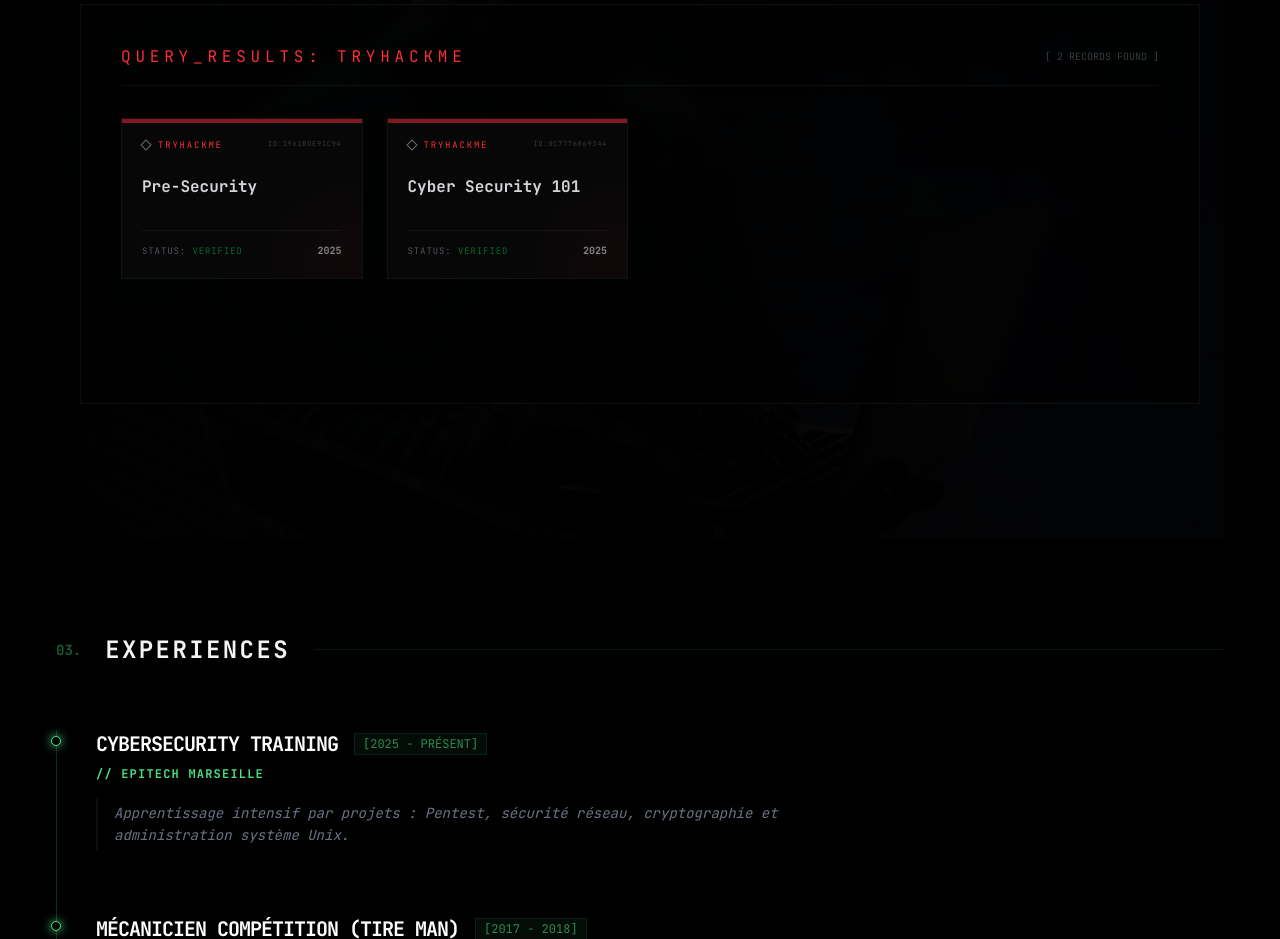
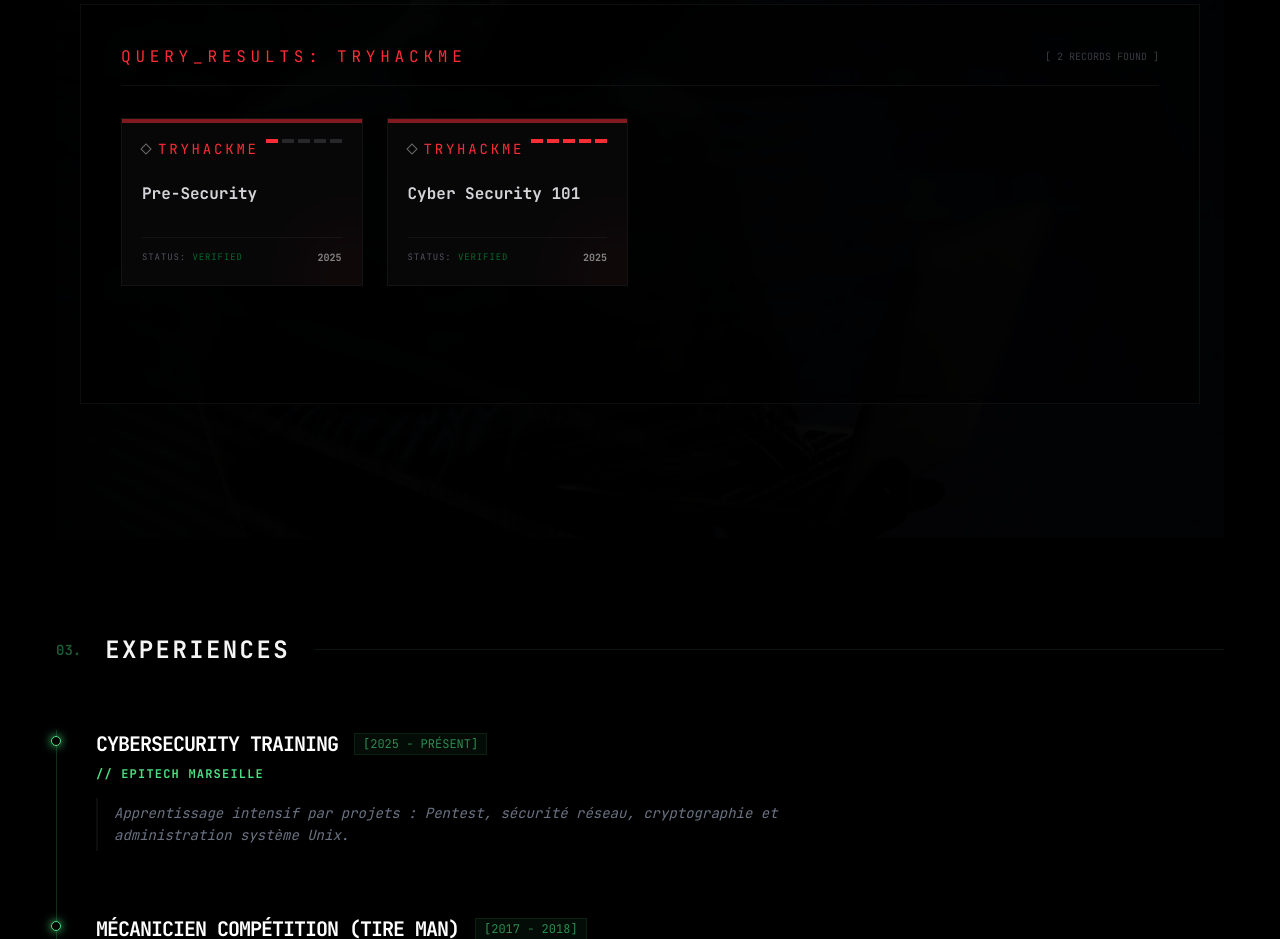
Before and after one commit to JN13012/Portfolio-React, a React (Vite) app: page / in a window 1280 px wide. Shown: the part 3380-4319 px from the top of the page. Built offline with nearby package versions, Linux system fonts and the light colour scheme.

Commit message:
Certification progress, modale, text size, style, difficulty

```diff
--- a/src/components/Certifications.jsx
+++ b/src/components/Certifications.jsx
@@ -24,6 +24,9 @@
       url: "https://tryhackme-certificates.s3-eu-west-1.amazonaws.com/THM-ZCUCFFIQO5.pdf",
       description:
         "Apprentissage des bases des réseaux, du Web, de Linux et de Windows pour la cybersécurité. SI ON CLIQUE SUR l'IMAGE L'imAGE PLEIN ECRAN",
+      difficulte: 1,
+      focus: "Full-Stack AI Deployment",
+      stack: ["Python", "Flask", "IBM Watson", "Unit Testing"],
     },
     {
       titre: "Cyber Security 101",
@@ -33,50 +36,65 @@
       image: CYBERSECYRITY_101,
       url: "https://tryhackme-certificates.s3-eu-west-1.amazonaws.com/THM-VEMPGXQSXD.pdf",
       description: "Introduction aux fondamentaux de la sécurité informatique.",
+      difficulte: 5,
+      focus: "Full-Stack AI Deployment",
+      stack: ["Python", "Flask", "IBM Watson", "Unit Testing"],
     },
     {
       titre: "Introduction to Artificial Intelligence",
-      plateforme: "Coursera",
+      plateforme: "Coursera (IBM)",
       cat: "COURSERA (IBM)",
       date: "2025",
       image: Introduction_to_AI,
       url: "https://coursera.org/share/466abca0568c44dd7e3d3258a47e99ee",
       description:
         "Apprentissage des bases des réseaux, du Web, de Linux et de Windows pour la cybersécurité.",
+      difficulte: 1,
+      focus: "Full-Stack AI Deployment",
+      stack: ["Python", "Flask", "IBM Watson", "Unit Testing"],
     },
     {
       titre: "Generative AI - Introduction and Applications",
-      plateforme: "Coursera",
+      plateforme: "Coursera (IBM)",
       cat: "COURSERA (IBM)",
       date: "2025",
       image: Generative_AI_Introduction,
       url: "https://coursera.org/share/7a06aa71ef5a258e81ad1af7c66a6f80",
       description:
         "Apprentissage des bases des réseaux, du Web, de Linux et de Windows pour la cybersécurité.",
+      difficulte: 2,
+      focus: "Full-Stack AI Deployment",
+      stack: ["Python", "Flask", "IBM Watson", "Unit Testing"],
     },
     {
       titre: "Generative AI - Prompt Engineering Basics",
-      plateforme: "Coursera",
+      plateforme: "Coursera (IBM)",
       cat: "COURSERA (IBM)",
       date: "2025",
       image: Prompt_Engineering,
       url: "https://coursera.org/share/3ce0e969ef13867efe203fe6f1bdbf0d",
       description:
         "Apprentissage des bases des réseaux, du Web, de Linux et de Windows pour la cybersécurité.",
+      difficulte: 3,
+      focus: "Full-Stack AI Deployment",
+      stack: ["Python", "Flask", "IBM Watson", "Unit Testing"],
     },
     {
       titre: "Introduction to Software Engineering",
-      plateforme: "Coursera",
+      plateforme: "Coursera (IBM)",
       cat: "COURSERA (IBM)",
       date: "2025",
       image: Software_Engineering,
       url: "https://coursera.org/share/1f4b38f67dfcdb136733cd9ec6d77da7",
       description:
         "Apprentissage des bases des réseaux, du Web, de Linux et de Windows pour la cybersécurité.",
+      difficulte: 4,
+      focus: "Full-Stack AI Deployment",
+      stack: ["Python", "Flask", "IBM Watson", "Unit Testing"],
     },
     {
       titre: "Introduction to HTML, CSS & JavaScript",
-      plateforme: "Coursera",
+      plateforme: "Coursera (IBM)",
       cat: "COURSERA (IBM)",
       date: "2025",
       image: Intro_HTML_CSS_JavaScript,
@@ -85,26 +103,35 @@
                     Identify the developer tools, online editors like JSFiddle, and integrated development environments (IDEs) for building and testing web applications.
                     Create and structure basic web pages using HTML and style them with CSS.
                     Develop dynamic and interactive web pages using JavaScript, including DOM manipulation, form validation, and client-side scripting techniques.`,
+      difficulte: 5,
+      focus: "Full-Stack AI Deployment",
+      stack: ["Python", "Flask", "IBM Watson", "Unit Testing"],
     },
     {
       titre: "Python for Data Science, AI & Development",
-      plateforme: "Coursera",
+      plateforme: "Coursera (IBM)",
       cat: "COURSERA (IBM)",
       date: "2025",
       image: Python_Data_Science,
       url: "https://coursera.org/share/12ef6d1161ebabe8bd0bc270f208d8f3",
       description:
         "Apprentissage des bases des réseaux, du Web, de Linux et de Windows pour la cybersécurité.",
+      difficulte: 1,
+      focus: "Full-Stack AI Deployment",
+      stack: ["Python", "Flask", "IBM Watson", "Unit Testing"],
     },
     {
       titre: "Developing AI Applications with Python and Flask",
-      plateforme: "Coursera",
+      plateforme: "Coursera (IBM)",
       cat: "COURSERA (IBM)",
       date: "2025",
       image: Developing_AI_With_Python_Flask,
       url: "https://coursera.org/share/9e097eac39d7c42bdb4fa1826f485bc5",
       description:
         "Apprentissage des bases des réseaux, du Web, de Linux et de Windows pour la cybersécurité.",
+      difficulte: 1,
+      focus: "Full-Stack AI Deployment",
+      stack: ["Python", "Flask", "IBM Watson", "Unit Testing"],
     },
   ];
 
@@ -217,59 +244,166 @@
 
         {/* --- MODALE --- */}
         {selectedCert && (
-          <div className="fixed inset-0 z-[100] flex items-center justify-center p-4 bg-black/90 backdrop-blur-md">
+          <div className="fixed inset-0 z-[100] flex items-center justify-center p-4 bg-black/95 backdrop-blur-xl">
             <div
-              className={`bg-zinc-950 border ${activeConfig.theme.border} md:w-[80vw] lg:w-[60vw] max-h-[85vh] relative overflow-hidden flex flex-col shadow-2xl`}
+              className={`bg-zinc-950 border ${activeConfig.theme.border} w-[95vw] md:w-[85vw] lg:w-[75vw] max-h-[90vh] relative overflow-hidden flex flex-col shadow-[0_0_50px_rgba(0,0,0,0.5)]`}
             >
-              {/* HEADER */}
+              {/* HEADER : TITRE CENTRAL */}
               <div className="p-6  text-center relative">
                 <p
                   className={`text-sm font-mono tracking-[0.3em] uppercase mb-3 ${activeConfig.theme.text}`}
                 >
                   {selectedCert.plateforme}_DATABASE_RECORD
                 </p>
-                <h3 className="text-xl md:text-3xl font-bold text-white uppercase font-mono">
+                <h3 className="text-xl md:text-3xl font-bold text-white uppercase font-mono pb-5">
                   {selectedCert.titre}
                 </h3>
                 <button
                   onClick={() => setSelectedCert(null)}
-                  className="absolute top-6 right-6 text-zinc-600 hover:text-white font-mono text-xl"
+                  className="absolute top-6 right-6 text-zinc-300 hover:text-white font-mono text-xl"
                 >
-                  [X]
+                  [ESC_EXIT]
                 </button>
+
+                <div className="mt-auto p-4 border-b border-t border-white/10 flex justify-between items-center">
+                  <div className="flex justify-end items-center gap-2">
+                    <span className="text-green-400 font-mono text-base uppercase">
+                      Acquisition_Date:
+                    </span>
+                    <span className="text-white font-mono text-base">
+                      {selectedCert.date}
+                    </span>
+                  </div>
+                  <div>
+                    <h4
+                      className={`font-mono text-sm uppercase mb-1 ${
+                        selectedCert.difficulte === 1
+                          ? "text-green-300"
+                          : selectedCert.difficulte === 2
+                            ? "text-green-600"
+                            : selectedCert.difficulte === 3
+                              ? "text-yellow-300"
+                              : selectedCert.difficulte === 4
+                                ? "text-yellow-600"
+                                : "text-red-500"
+                      }`}
+                    >
+                      Difficulty_Level
+                    </h4>
+                    <div className="flex gap-1">
+                      {[1, 2, 3, 4, 5].map((level) => (
+                        <div
+                          key={level}
+                          className={`w-5 h-2 ${
+                            level <= (selectedCert.difficulte)
+                              ? selectedCert.difficulte === 1
+                                ? "bg-green-300"
+                                : selectedCert.difficulte === 2
+                                  ? "bg-green-600"
+                                  : selectedCert.difficulte === 3
+                                    ? "bg-yellow-300"
+                                    : selectedCert.difficulte === 4
+                                      ? "bg-yellow-600"
+                                      : "bg-red-500"
+                              : "bg-zinc-800"
+                          }`}
+                        ></div>
+                      ))}
+                    </div>
+                  </div>
+                </div>
               </div>
 
-              {/* BODY */}
-              <div className="flex flex-col md:flex-row flex-grow overflow-hidden gap-4 px-4">
-                {/* IMAGE */}
-                <div className="w-full md:w-3/5 flex items-center justify-center">
+              {/* BODY : 2 COLONNES */}
+              <div className="flex flex-col md:flex-row flex-grow overflow-hidden">
+                {/* COLONNE GAUCHE : VISUEL */}
+                <div className="w-full md:w-1/2 bg-transparent flex items-center justify-center p-6 border-r border-white/5">
+                  <div
+                    className="relative group cursor-zoom-in"
+                    onClick={() => window.open(selectedCert.image, "_blank")}
+                  >
+                    {/* Effet de lueur derrière l'image */}
+                    <div
+                      className={`absolute inset-0 ${activeConfig.theme.bg} opacity-10 blur-3xl group-hover:opacity-20 transition-opacity`}
+                    ></div>
                     <img
                       src={selectedCert.image}
                       alt={selectedCert.titre}
-                    className="max-w-full max-h-full object-contain shadow-2xl"
+                      className="relative z-10 max-w-full max-h-[50vh] object-contain shadow-2xl border border-white/10"
                     />
-                </div>
-
-                {/* DESCRIPTION */}
-                <div className="w-full md:w-1/2 p-8 flex flex-col pt-16 bg-zinc-900/30 border border-white/5">
-                  <span className="text-zinc-500 font-mono text-xl mb-2 uppercase tracking-widest">
-                    {">"} Description:
-                  </span>
-                  <p className="text-zinc-400 text-sm md:text-base font-mono leading-relaxed border-l-2 border-white/10 pl-4">
-                    {selectedCert.description}
+                    <p className="absolute bottom-2 right-2 text-[8px] font-mono text-zinc-500 opacity-0 group-hover:opacity-100 transition-opacity">
+                      CLICK_TO_ENLARGE
                     </p>
                   </div>
                 </div>
 
-              {/* FOOTER LINK */}
-              <div className="p-6  bg-black/40">
+                {/* COLONNE DROITE : DATA & DETAILS */}
+                <div className="w-full md:w-1/2 p-8 overflow-y-auto bg-zinc-900/20 flex flex-col gap-8">
+                  {/* SECTION 1 : DESCRIPTION */}
+                  <div>
+                    <h4 className="text-zinc-500 font-mono text-lg uppercase tracking-[0.2em] mb-3 flex items-center gap-3">
+                      <span className={activeConfig.theme.text}>⬢</span>{" "}
+                      Certification_Details
+                    </h4>
+                    <p className="text-zinc-300 text-base font-mono leading-relaxed border-l border-white/20 pl-4">
+                      {selectedCert.description}
+                    </p>
+                  </div>
+
+                  {/* SECTION 2 : TECH STACK & FOCUS (Conditionnel) */}
+                  <div className="grid grid-cols-2 gap-4">
+                    <div className="p-4 bg-black/40 border border-white/5">
+                      <h4 className="text-zinc-500 font-mono text-lg uppercase mb-2">
+                        Technical_Stack
+                      </h4>
+                      <div className="flex flex-wrap gap-2">
+                        {/* Exemple de tag si tu rajoutes "stack" dans ton objet plus tard */}
+                        {selectedCert.stack ? (
+                          selectedCert.stack.map((tech) => (
+                            <span
+                              key={tech}
+                              className="text-sm font-mono text-zinc-400 bg-white/5 px-2 py-1"
+                            >
+                              {tech}
+                            </span>
+                          ))
+                        ) : (
+                          <span className="text-lg font-mono text-zinc-600 italic">
+                            Not_Specified
+                          </span>
+                        )}
+                      </div>
+                    </div>
+                    <div className="p-4 bg-black/40 border border-white/5">
+                      <h4 className="text-zinc-500 font-mono text-lg uppercase mb-2">
+                        Mission_Focus
+                      </h4>
+                      <p className="text-sm font-mono text-zinc-400">
+                        {selectedCert.focus || "Standard_Acquisition"}
+                      </p>
+                    </div>
+                  </div>
+
+                  {/* SECTION 3 : DIFFICULTY & STATUS */}
+                </div>
+              </div>
+
+              {/* FOOTER : ACTION */}
+              <div className="p-4 bg-black/60 border-t border-white/5">
                 <a
                   href={selectedCert.url}
                   target="_blank"
                   rel="noopener noreferrer"
-                  className={`block w-full py-4 text-center font-mono text-xs font-bold uppercase border ${activeConfig.theme.border} ${activeConfig.theme.text} hover:bg-white/5 transition-all`}
+                  className={`group relative flex items-center justify-center w-full py-4 overflow-hidden transition-all border ${activeConfig.theme.border}`}
                 >
-                  {">"} Access_Verified_Credential_Link
+                  <div
+                    className={`absolute inset-0 w-0 group-hover:w-full transition-all duration-500 ${activeConfig.theme.bg} opacity-10`}
+                  ></div>
+                  <span
+                    className={`relative font-mono text-xs font-bold uppercase tracking-[0.3em] ${activeConfig.theme.text}`}
+                  >
+                    [ Access_Verified_Credential_Link ]
+                  </span>
                 </a>
               </div>
             </div>
@@ -286,18 +420,11 @@
   );
 };
 
-const CertifBadge = ({ titre, plateforme, date, themeColor, index }) => {
-  const generateFakeHash = () => {
-    return Array.from({ length: 12 }, () =>
-      Math.floor(Math.random() * 16).toString(16),
-    )
-      .join("")
-      .toUpperCase();
-  };
+const CertifBadge = ({ titre, plateforme, date, themeColor, index, difficulte }) => {
 
   return (
     <div
-      className="relative group bg-zinc-950/80 border border-white/5 p-5 transition-all duration-500 hover:bg-black overflow-hidden flex flex-col justify-between min-h-[160px] animate-[fadeIn_0.5s_ease-out_forwards] cursor-pointer"
+      className="relative group bg-zinc-950/80 border border-white/5 p-5 transition-all duration-500 hover:bg-black overflow-hidden flex flex-col justify-between min-h-[160px] animate-[fadeIn_0.5s_ease-out_forwards] cursor-crosshair hover:shadow-[0_0_5px_rgba(34,211,238,0.6)] transition hover:-translate-y-1 hover:scale-[1.03] transition"
       style={{ animationDelay: `${index * 100}ms`, opacity: 0 }}
     >
       <div
@@ -312,14 +439,23 @@
         <div className="flex items-center gap-2">
           <div className="w-2 h-2 border border-white/40 group-hover:border-white/80 rotate-45 transition-colors"></div>
           <span
-            className={`text-[9px] font-mono tracking-[0.2em] uppercase ${themeColor.text}`}
+            className={`text-sm font-mono tracking-[0.2em] uppercase ${themeColor.text}`}
           >
             {plateforme}
           </span>
         </div>
-        <span className="text-[7px] text-white/20 font-mono tracking-widest">
-          ID:{generateFakeHash()}
-        </span>
+        <div className="flex flex-col items-end gap-1">
+          <div className="flex gap-1">
+            {[1, 2, 3, 4, 5].map((step) => (
+              <div
+                key={step}
+                className={`w-3 h-1 ${
+                  step <= (difficulte) ? themeColor.bg : "bg-zinc-800"
+                }`}
+              ></div>
+            ))}
+          </div>
+        </div>
       </div>
 
       <h3 className="text-sm md:text-base text-zinc-300 font-bold leading-snug group-hover:text-white transition-colors z-10">
```
Lines whose indentation alone changed are shown as unchanged.
